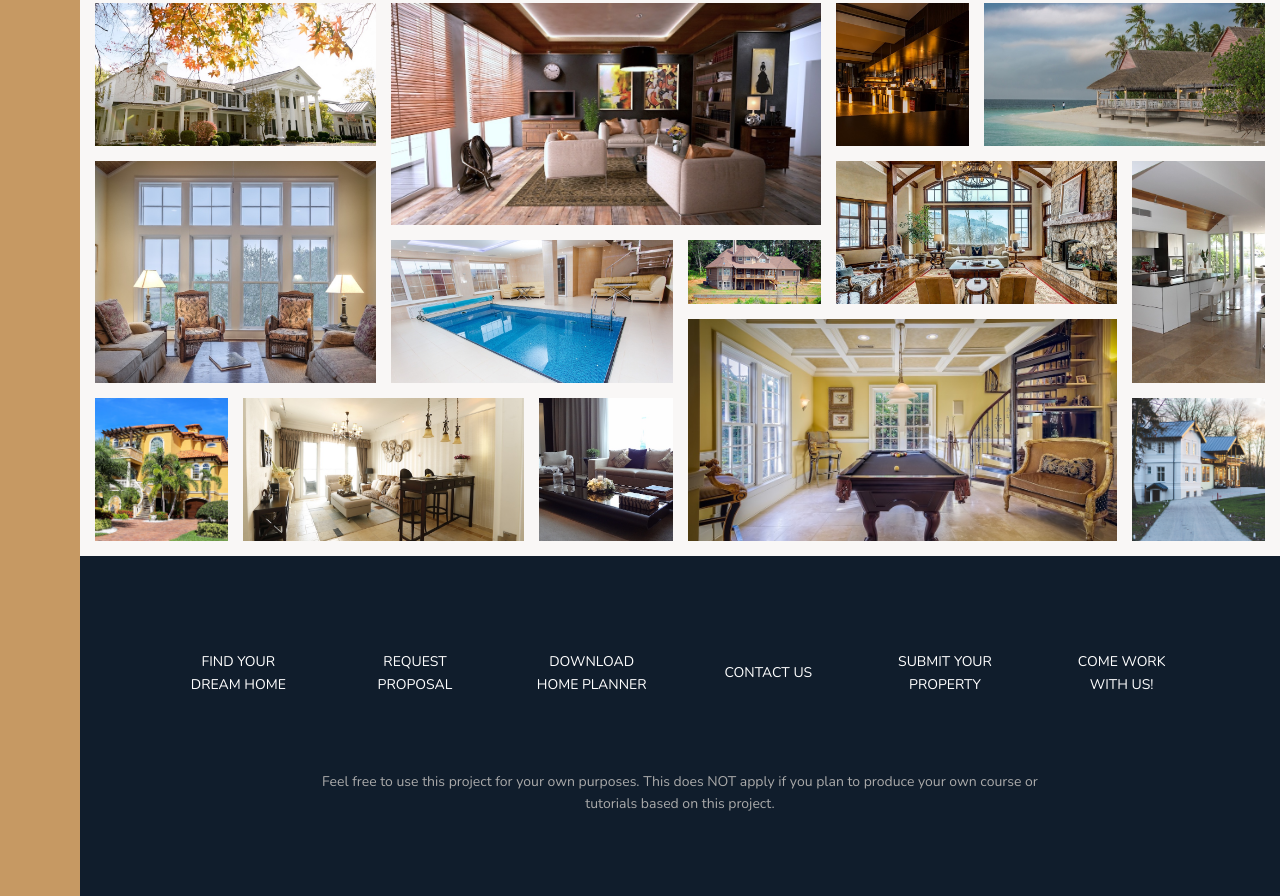
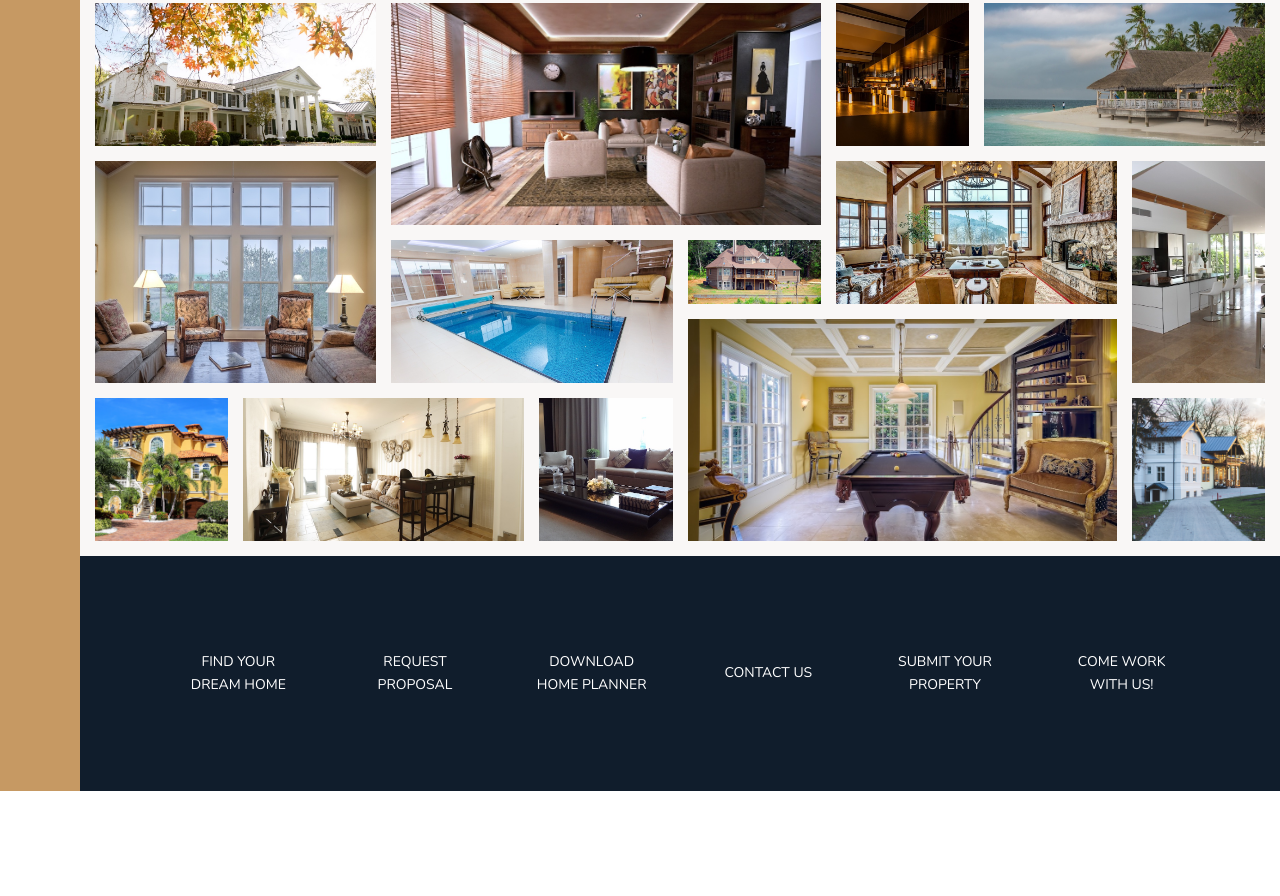
Before and after one commit to sushant-02/Nexter, a plain HTML site: page index.html in a window 1280 px wide. Shown: the part 3084-3980 px from the top of the page. After the commit the page ends 3875 px from the top, so only its background shows below. Drawn offline with nearby package versions, Linux system fonts and the light colour scheme.

Commit message:
Footer update

```diff
--- a/index.html
+++ b/index.html
@@ -393,9 +393,6 @@
         <li class="nav__item"><a href="#" class="nav__link">Submit your property</a></li>
         <li class="nav__item"><a href="#" class="nav__link">Come work with us!</a></li>
       </ul>
-      <p class="copyright">
-        Feel free to use this project for your own purposes. This does NOT apply if you plan to produce your own course or tutorials based on this project.
-      </p>
     </footer>
 
   </body>
```
